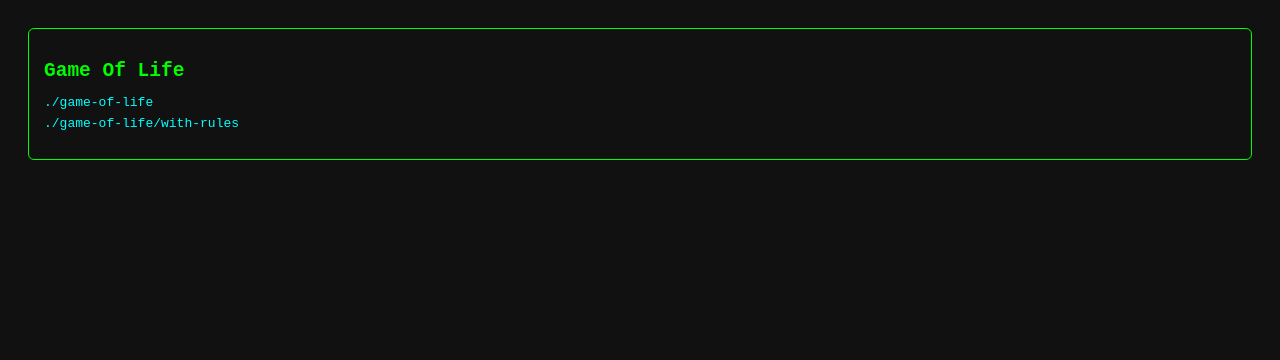
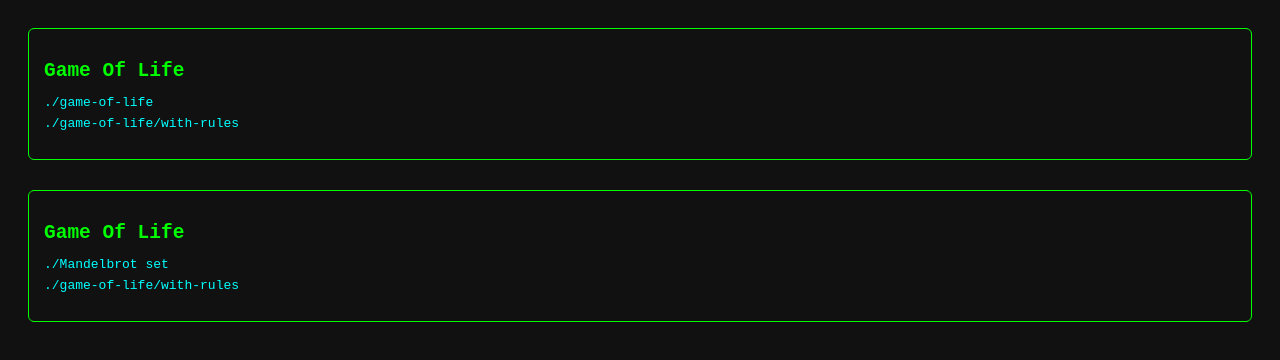
Before and after one commit to ils-harshn/just-random-ai-things-on-web, a plain HTML site: page index.html in a window 1280 px wide. Drawn offline with Linux system fonts and the light colour scheme.

Commit message:
Add Mandelbrot set section to index.html

```diff
--- a/index.html
+++ b/index.html
@@ -47,5 +47,13 @@
     </ul>
   </section>
 
+  <section id="mandelbrot-set">
+    <h2>Game Of Life</h2>
+    <ul>
+      <li><a href="./Mandelbrot set">./Mandelbrot set</a></li>
+      <li><a href="./game-of-life/with-rules">./game-of-life/with-rules</a></li>
+    </ul>
+  </section>
+
 </body>
 </html>
```
